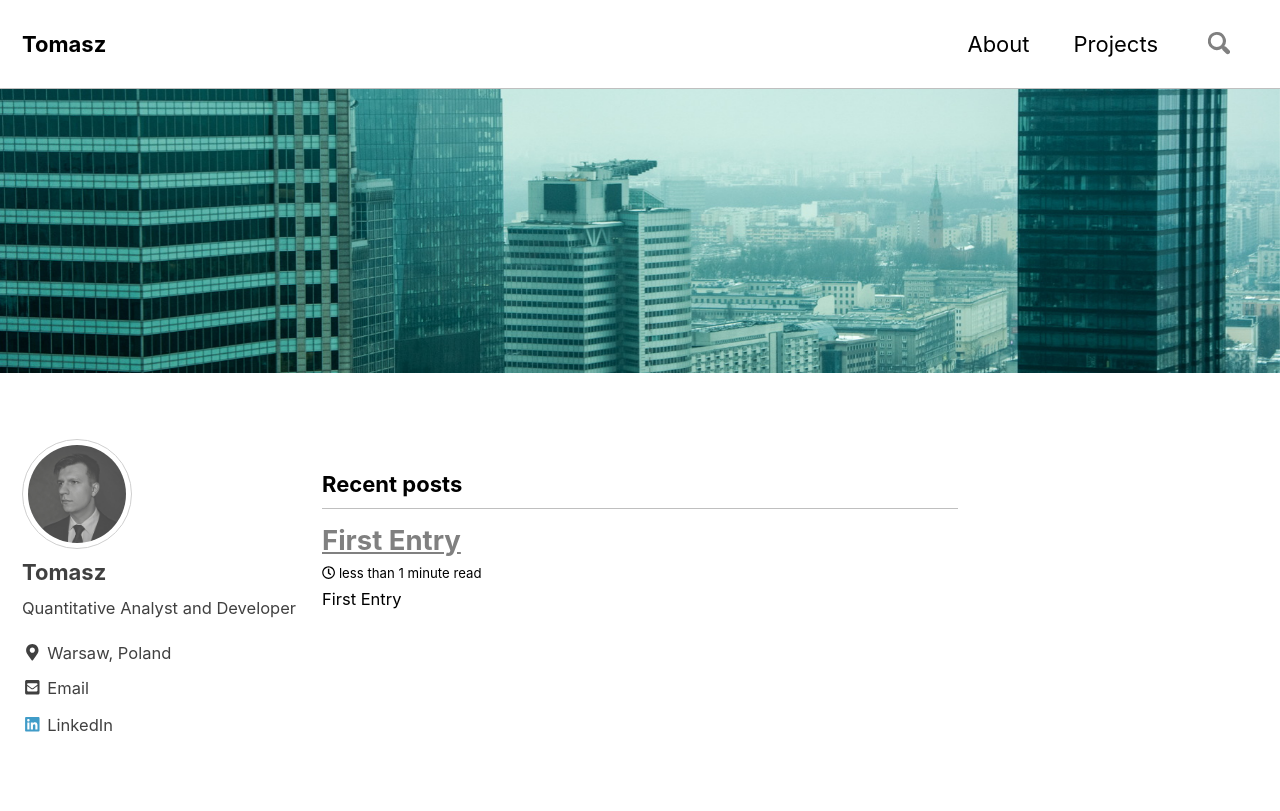
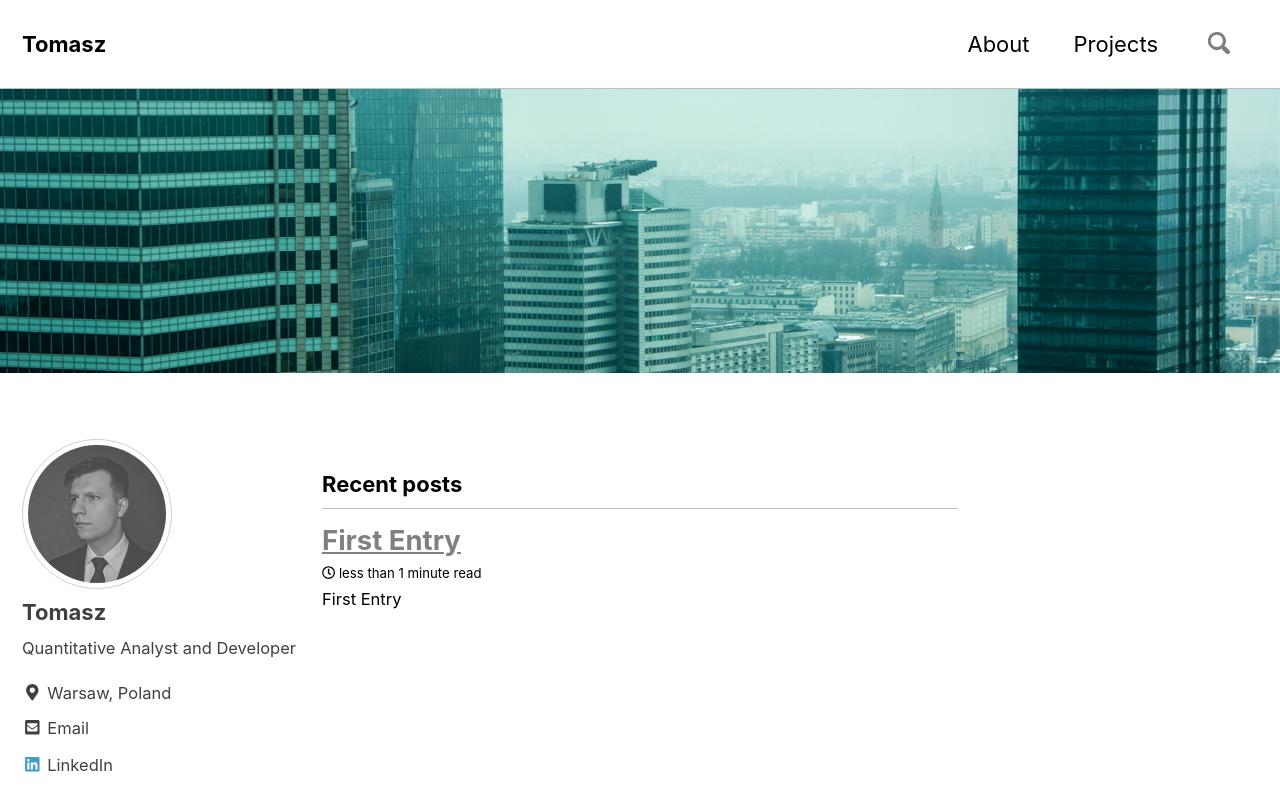
Before and after one commit to numbergeneral/numbergeneral.github.io, a Jekyll site: the page built from index.html, in a window 1280 px wide and 900 px high. Shown: the top 811 px of the window. Built offline with Jekyll 4.4.1, drawn with Linux system fonts in a browser that asks for light colours; cached includes are drawn as plain includes; nearby versions of some CDN libraries; the list of posts is cut into pages by our own code.

Commit message:
changes to underline color and photo

```diff
--- a/_sass/minimal-mistakes/_navigation.scss
+++ b/_sass/minimal-mistakes/_navigation.scss
@@ -236,7 +236,7 @@
         left: 0;
         bottom: 0;
         height: 4px;
-        background: $primary-color;
+        background: mix(#000, red, 25%);
         width: 100%;
         -webkit-transition: $global-transition;
         transition: $global-transition;
--- a/_sass/minimal-mistakes/_sidebar.scss
+++ b/_sass/minimal-mistakes/_sidebar.scss
@@ -127,7 +127,7 @@
   }
 
   img {
-    max-width: 110px;
+    max-width: 150px;
     border-radius: 50%;
 
     @include breakpoint($large) {
```
